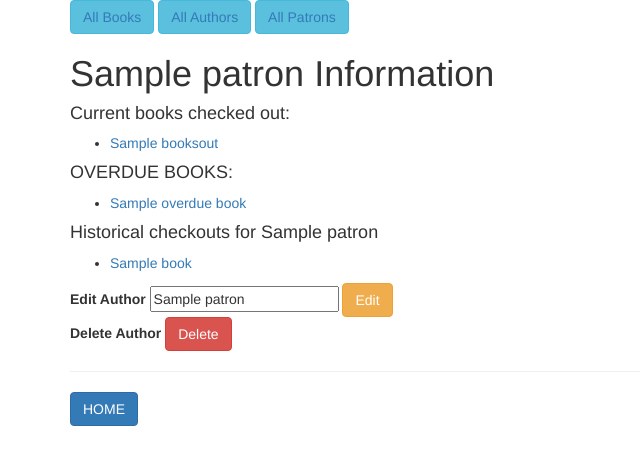
After one commit to jeemb/library-sql, a PHP site: template views/patron.html.twig in a window 1280 px wide. The commit adds this page. Shown: the top 465 px of the page, without its empty margins (0-640 px from the left). Run offline with PHP 8.4, Linux system fonts and the light colour scheme; the template is opened without the code that fills it: most values are stand-ins (such as "Sample title", 1, 10 or a date in 2020); some libraries are stand-ins or nearby versions.

Commit message:
add initial frontend for adding, viewing patrons  and checking out books

```diff
--- a/views/author.html.twig
+++ b/views/author.html.twig
@@ -13,8 +13,6 @@
     {% endfor %}
     {% endif %}
 </ul>
-
-
 
 {% if all_books is not empty %}
 <form action="/assign_book/{{ author.getId }}" method="post">
--- a/views/base.html.twig
+++ b/views/base.html.twig
@@ -8,6 +8,8 @@
         <div class="container">
             <button class="btn btn-info"><a href="/books">All Books</a></button>
             <button class="btn btn-info"><a href="/authors">All Authors</a></button>
+            <button class="btn btn-info"><a href="/patrons">All Patrons</a></button>
+
 
             {% block content %}
             {% endblock %}
--- /dev/null
+++ b/views/patron.html.twig
@@ -0,0 +1,54 @@
+{% extends "base.html.twig" %}
+
+{% block title %}{{ patron.getName }}{% endblock %}
+
+{% block content %}
+<h1>{{ patron.getName }} Information</h1>
+
+<h4>Current books checked out:</h4>
+<ul>
+    {% if booksout is not empty %}
+    {% for book in booksout %}
+    <li><a href="/book/{{ book.getId }}">{{book.getTitle}}</a></li>
+    {% endfor %}
+    {% else %}
+    <li>{{ patron.getName }} has no books checked out D:</li>
+    {% endif %}
+</ul>
+
+<h4>OVERDUE BOOKS:</h4>
+<ul>
+    {% if overdue_books is not empty %}
+    {% for book in overdue_books %}
+    <li><a href="/book/{{ book.getId }}">{{book.getTitle}}</a></li>
+    {% endfor %}
+    {% else %}
+    <li>{{ patron.getName }} has no overdue books! :D </li>
+    {% endif %}
+</ul>
+
+<h4>Historical checkouts for {{ patron.getName }}</h4>
+<ul>
+    {% if books is not empty %}
+    {% for book in books %}
+        <li><a href="/book/{{ book.getId }}">{{book.getTitle}}</a></li>
+    {% endfor %}
+    {% endif %}
+</ul>
+
+
+<form action="/edit_patron/{{ patron.getId }}" method="post">
+    <input type="hidden" name="_method" value="patch">
+    <label for="edit-patron">Edit Author</label>
+    <input type="text" name="new-name" value="{{ patron.getName }}">
+
+    <button type="submit" class="btn btn-warning">Edit</button>
+</form>
+
+<form action="/delete_patron/{{ patron.getId }}" method="post">
+    <input type="hidden" name="_method" value="delete">
+    <label for="delete-patron">Delete Author</label>
+    <button type="submit" class="btn btn-danger">Delete</button>
+</form>
+
+{% endblock %}
```
Also changed, not shown: app/app.php (+27 -1 lines), src/Book.php (+12 -0 lines), views/book.html.twig (+13 -0 lines), views/index.html.twig (+10 -0 lines), views/patrons.html.twig (added, +16 -0 lines).
